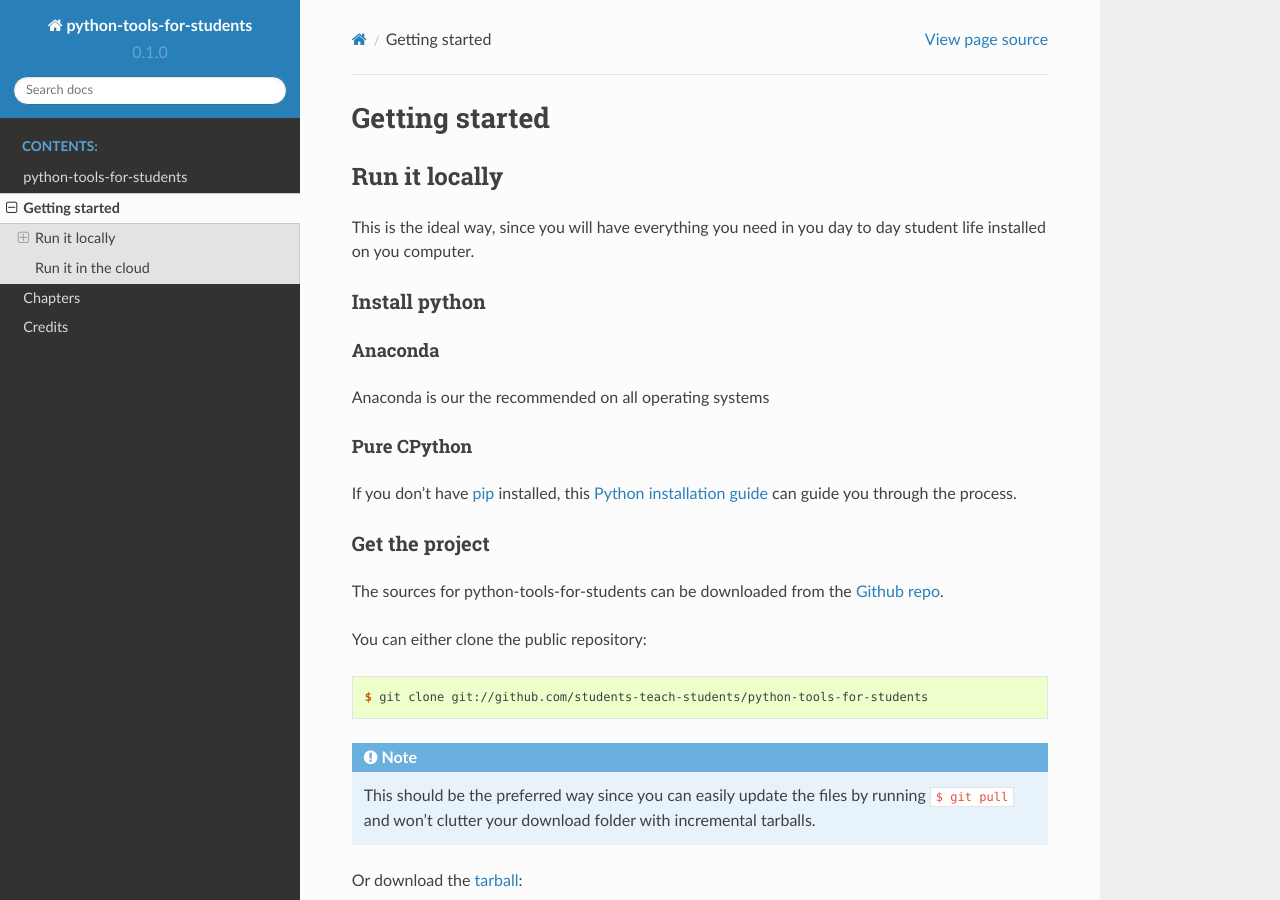
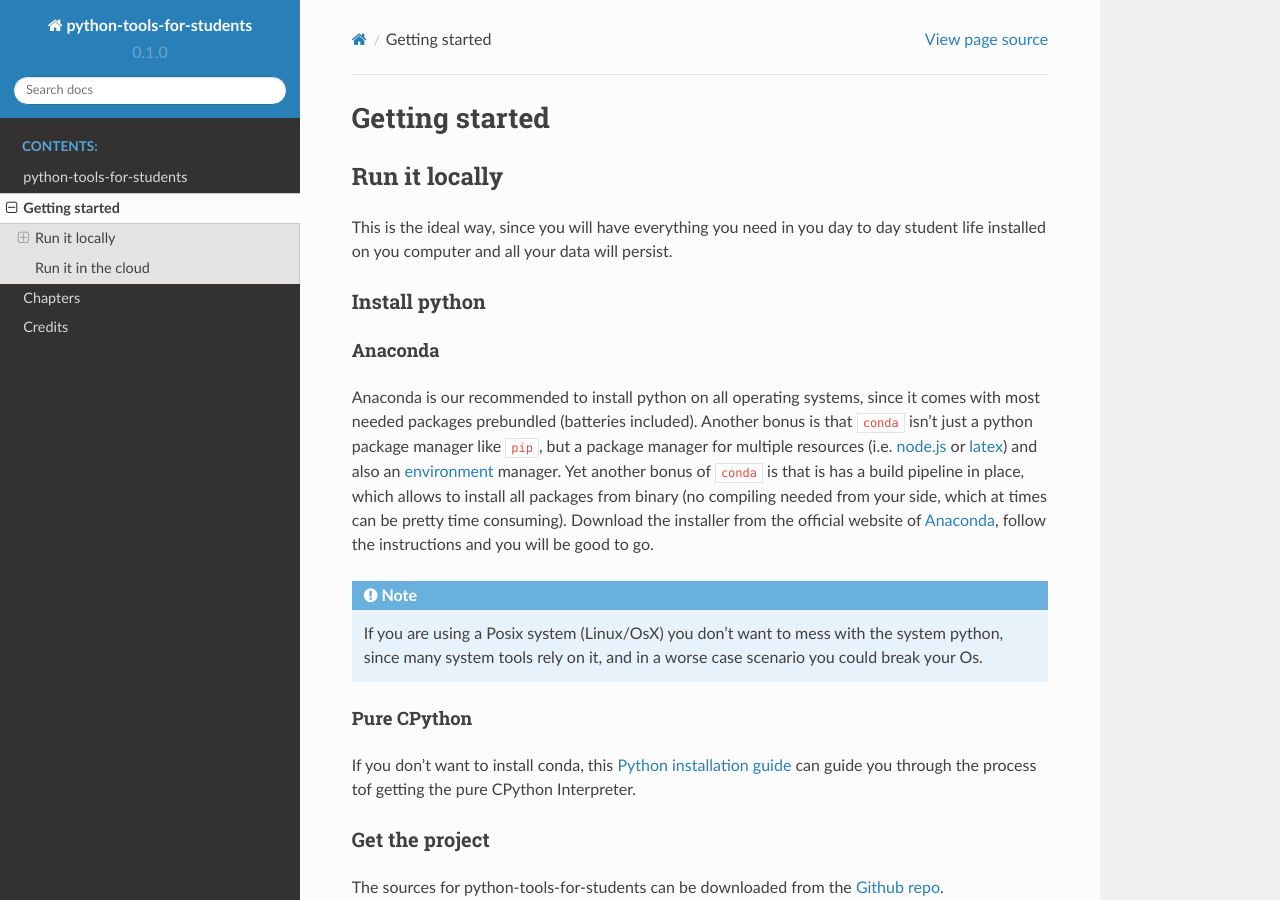
Before and after one commit to students-teach-students/python-tools-for-students, a Sphinx documentation site: the page built from docs/getting_started.rst, in a window 1280 px wide and 900 px high. Built offline with Sphinx 7.4.7 and the Read the Docs theme 2.0.0, drawn with Linux system fonts in a browser that asks for light colours; pages that are not in the unit, such as notebooks, are missing from menus.

Commit message:
extended the getting started guide

```diff
--- a/docs/getting_started.rst
+++ b/docs/getting_started.rst
@@ -8,24 +8,42 @@ Run it locally
 --------------
 
 This is the ideal way, since you will have everything you need
-in you day to day student life installed on you computer.
+in you day to day student life installed on you computer and
+all your data will persist.
 
 Install python
 ^^^^^^^^^^^^^^
 
 Anaconda
 """"""""
-Anaconda is our the recommended on all operating systems
+Anaconda is our recommended to install python on all operating systems,
+since it comes with most needed packages prebundled (batteries included).
+Another bonus is that ``conda`` isn't just a python package manager like
+``pip``, but a package manager for multiple resources
+(i.e. `node.js`_ or `latex`_) and also an `environment`_ manager.
+Yet another bonus of ``conda`` is that is has a build pipeline in place,
+which allows to install all packages from binary (no compiling needed from
+your side, which at times can be pretty time consuming).
+Download the installer from the official website of  `Anaconda`_, follow
+the instructions and you will be good to go.
+
+.. note::
+    If you are using a Posix system (Linux/OsX) you don't want to mess
+    with the system python, since many system tools rely on it,
+    and in a worse case scenario you could break your Os.
 
 Pure CPython
 """"""""""""
 
-If you don't have `pip`_ installed, this `Python installation guide`_ can guide
-you through the process.
 
-.. _pip:  https://pip.pypa.io/en/stable/
+If you don't want to install conda, this `Python installation guide`_ can guide
+you through the process tof getting the pure CPython Interpreter.
+
 .. _Python installation guide: https://docs.python-guide.org/starting/installation/
 .. _Anaconda: https://www.anaconda.com/distribution/
+.. _node.js: https://nodejs.org/en/
+.. _latex: https://www.latex-project.org/
+.. _environment: https://docs.conda.io/projects/conda/en/latest/user-guide/tasks/manage-environments.html
 
 
 Get the project
```
